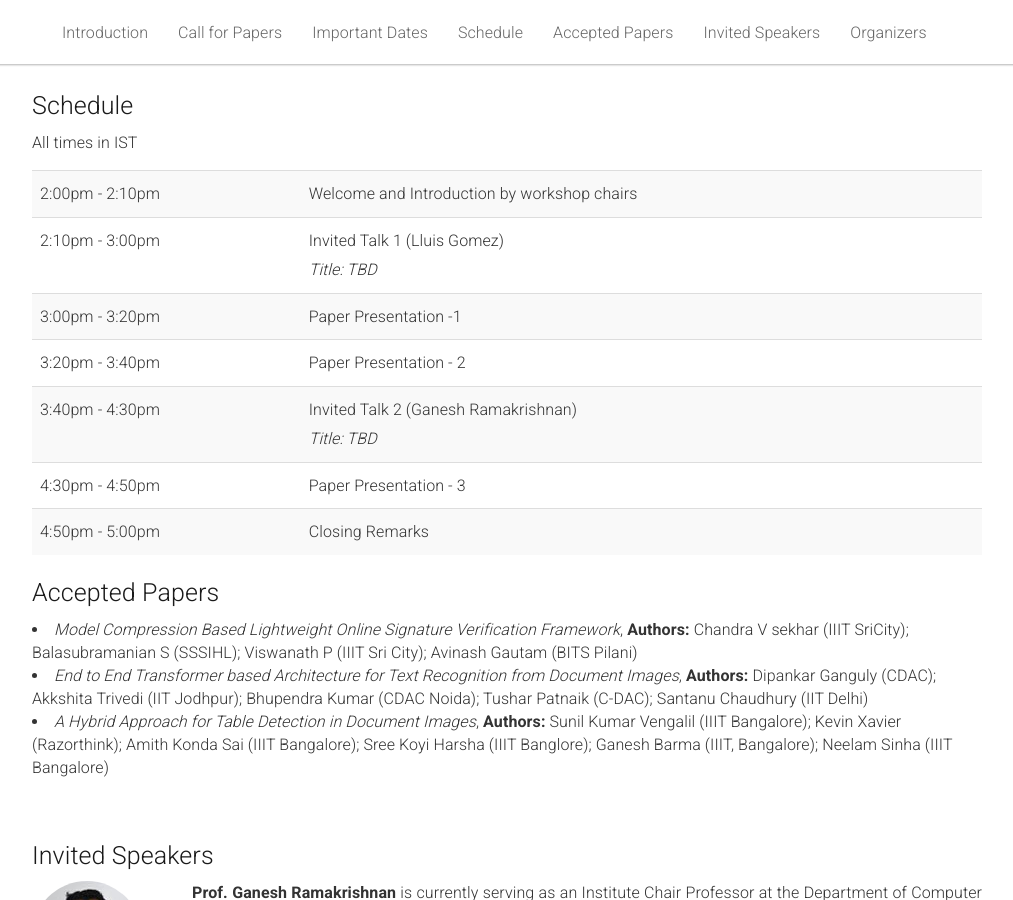
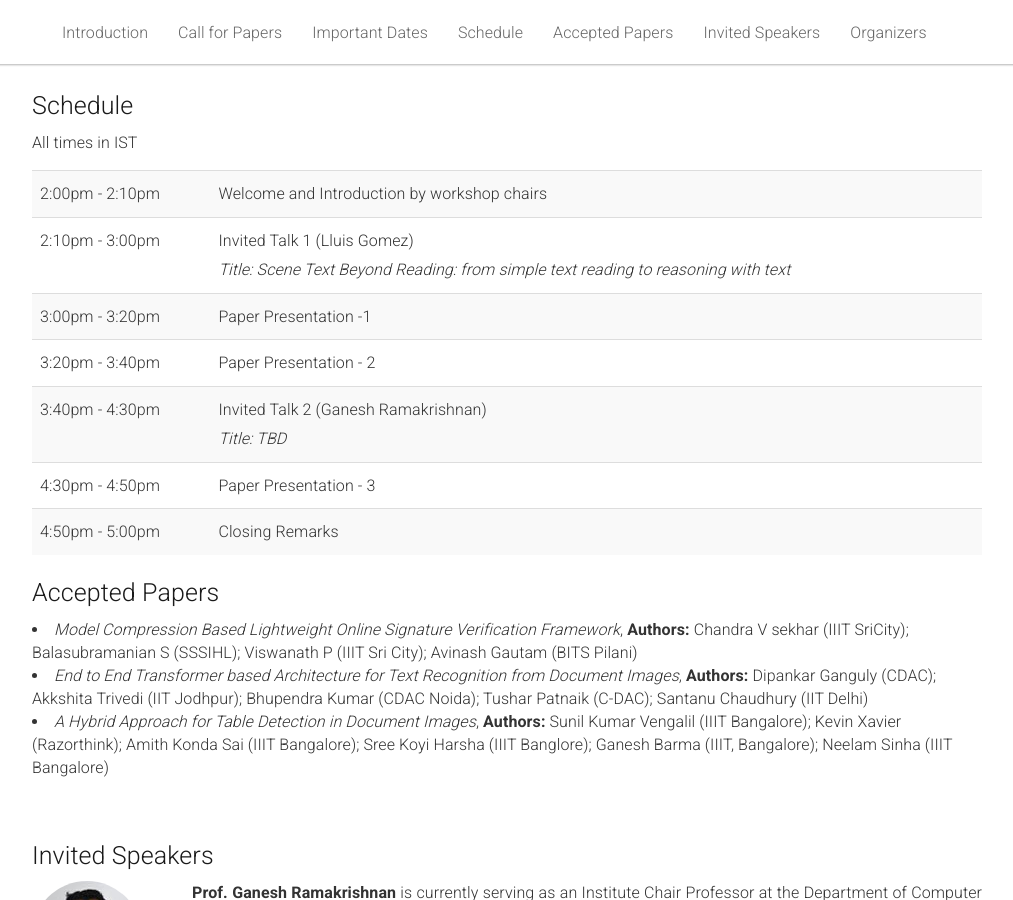
Before and after one commit to wdar21/wdar21.github.io, a Jekyll site: the page built from _pages/home.md, in a window 1280 px wide and 900 px high, scrolled down 429 px. Shown: the whole window, without its empty margins (133-1146 px from the left). Built offline with Jekyll 4.4.1, drawn with Linux system fonts in a browser that asks for light colours.

Commit message:
Title up

```diff
--- a/_pages/home.md
+++ b/_pages/home.md
@@ -60,7 +60,7 @@ acknowledgements: ""
           <td>
           Invited Talk 1 (Lluis Gomez)
           <br/>
-          <i>Title: TBD</i>
+          <i>Title: Scene Text Beyond Reading: from simple text reading to reasoning with text</i>
           </td>
         </tr>
 
```
